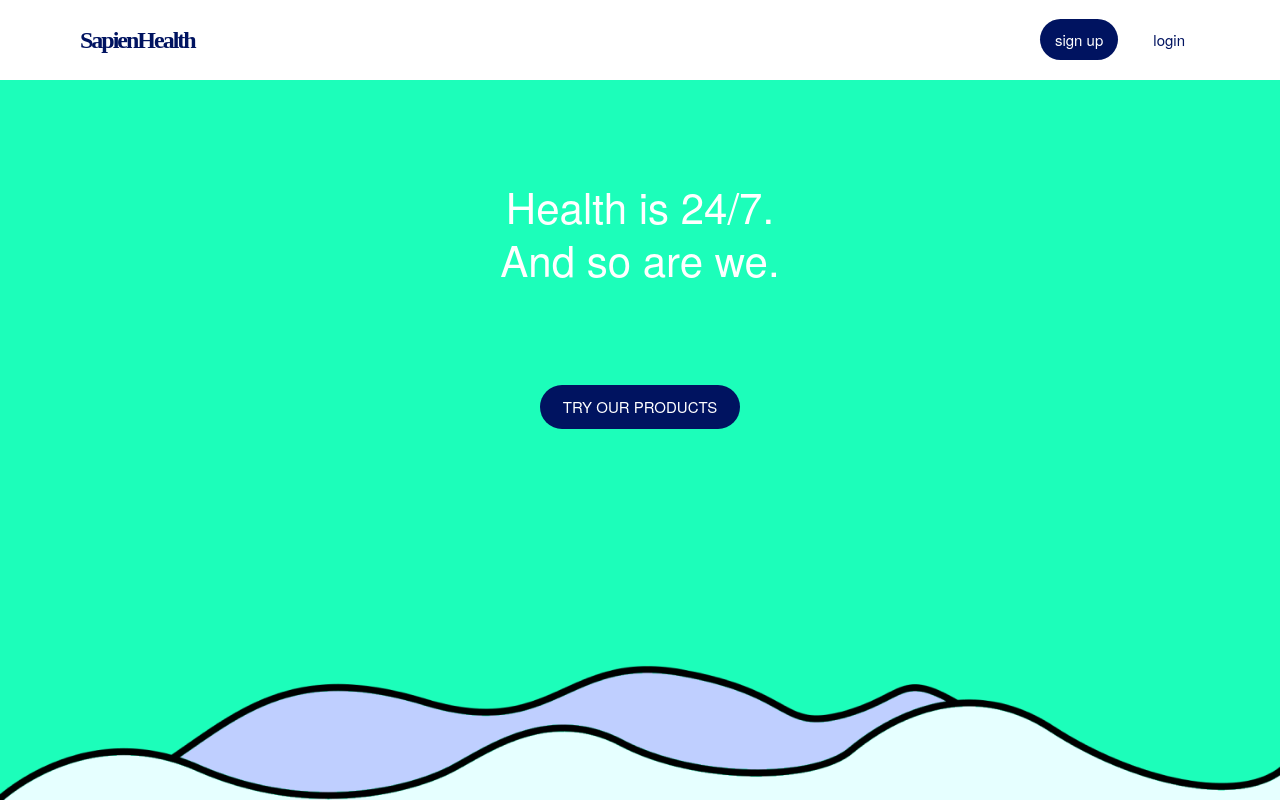
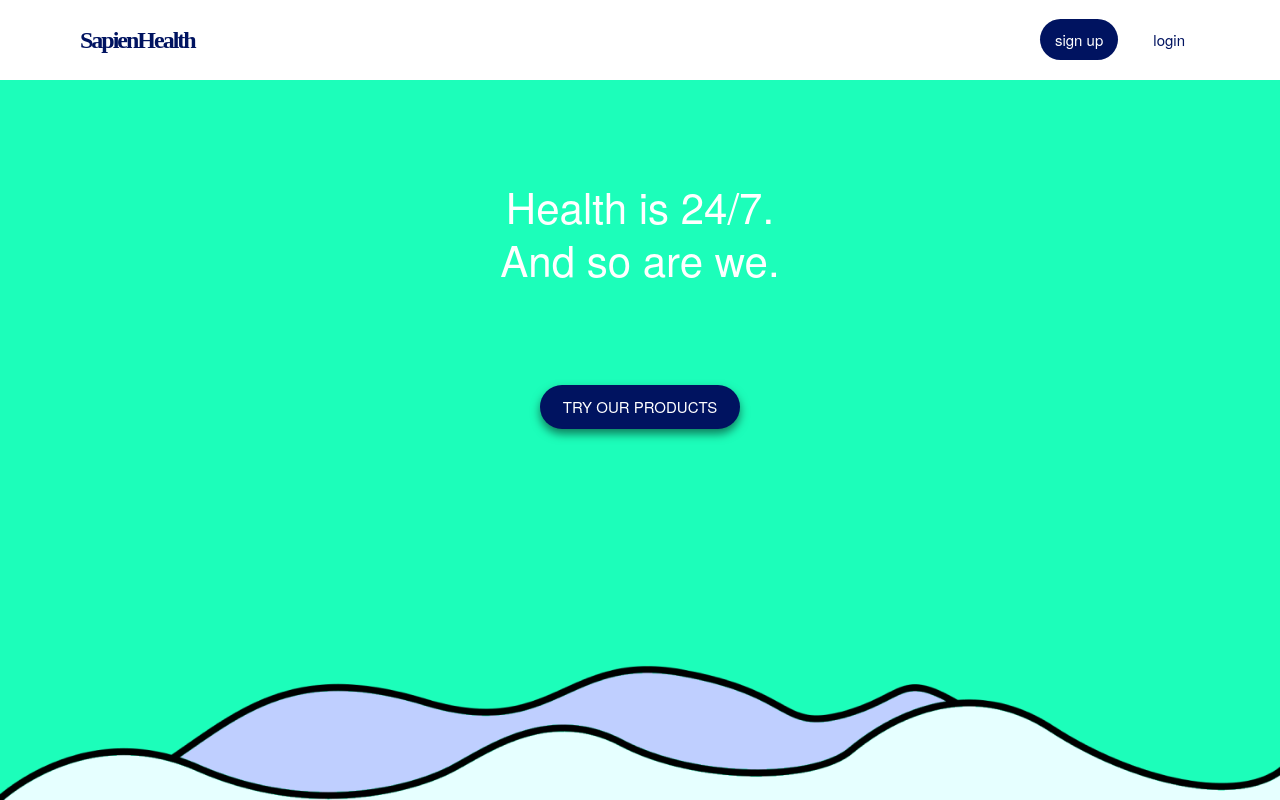
Before and after one commit to jsl15c/final-angular, an Angular app: page / in a window 1280 px wide. In both pictures the pointer is over the element "TRY OUR PRODUCTS". Shown: the top 800 px of the page. Built offline with nearby package versions, Linux system fonts and the light colour scheme; no server answers.

Commit message:
fix styles

```diff
--- a/src/app/home/home.component.min.css
+++ b/src/app/home/home.component.min.css
@@ -1 +1 @@
-.header-container{height:90vh;width:100%;text-align:center;position:relative}.header-container h2{padding:100px 0;color:#fff;display:inline-block}.header-container img{position:absolute;bottom:0;left:0;max-width:100%}.header-container .demo-button{background:#001360;text-decoration:none;color:#fff;display:block;width:200px;margin:auto;padding:10px;border-radius:25px;overflow:hidden}.header-container .demo-button a{color:#fff !important}.how-it-works{height:75vh;background:#E6FFFF}.how-it-works .content{text-align:center;padding:50px}.how-it-works .content h3{font-size:36px}.how-it-works .content img{display:block;margin:auto;max-width:50px;margin-top:20px}.how-it-works .content span{margin:4%;cursor:pointer}.how-it-works .content .default{transition:0.3s linear;color:rgba(0,0,0,0.5);font-size:18px}.how-it-works .content .selected{transition:0.3s linear;color:#000;font-size:20px}.how-it-works .how-toggle{margin-top:50px;height:40px}.how-it-works .how-toggle span{font-size:18px}.how-it-works .steps-info{text-align:left;width:200px;margin:auto;margin-top:50px}
+.header-container{height:90vh;width:100%;text-align:center;position:relative}.header-container h2{padding:100px 0;color:#fff;display:inline-block}.header-container img{position:absolute;bottom:0;left:0;max-width:100%}.header-container .demo-button{background:#001360;text-decoration:none;color:#fff;display:block;width:200px;margin:auto;padding:10px;border-radius:25px;overflow:hidden}.header-container .demo-button a{color:#fff !important}.header-container .demo-button:hover{transition:0.3s ease-in;box-shadow:0 5px 10px rgba(0,0,0,0.5)}.how-it-works{height:75vh;background:#E6FFFF}.how-it-works .content{text-align:center;padding:50px}.how-it-works .content h3{font-size:36px}.how-it-works .content img{display:block;margin:auto;max-width:50px;margin-top:20px}.how-it-works .content span{margin:4%;cursor:pointer}.how-it-works .content .default{transition:0.3s linear;color:rgba(0,0,0,0.5);font-size:18px}.how-it-works .content .selected{transition:0.3s linear;color:#000;font-size:20px}.how-it-works .how-toggle{margin-top:50px;height:40px}.how-it-works .how-toggle span{font-size:18px}.how-it-works .steps-info{text-align:left;width:200px;margin:auto;margin-top:50px}
--- a/src/app/home/home.component.scss
+++ b/src/app/home/home.component.scss
@@ -33,6 +33,11 @@
     a {
       color:#fff!important;
     }
+  }
+
+  .demo-button:hover {
+    transition:0.3s ease-in;
+    box-shadow: 0 5px 10px rgba(0,0,0,0.5);
   }
 }
 
```
